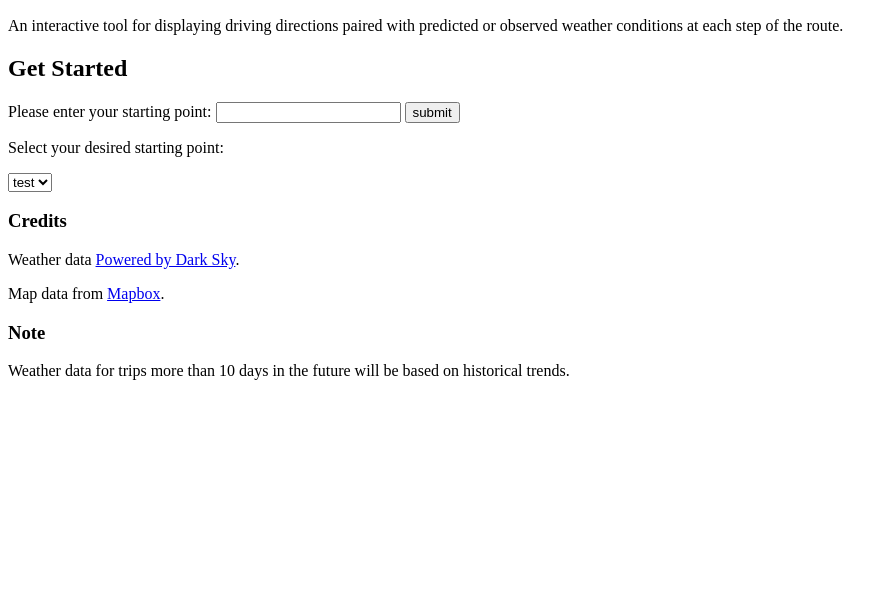
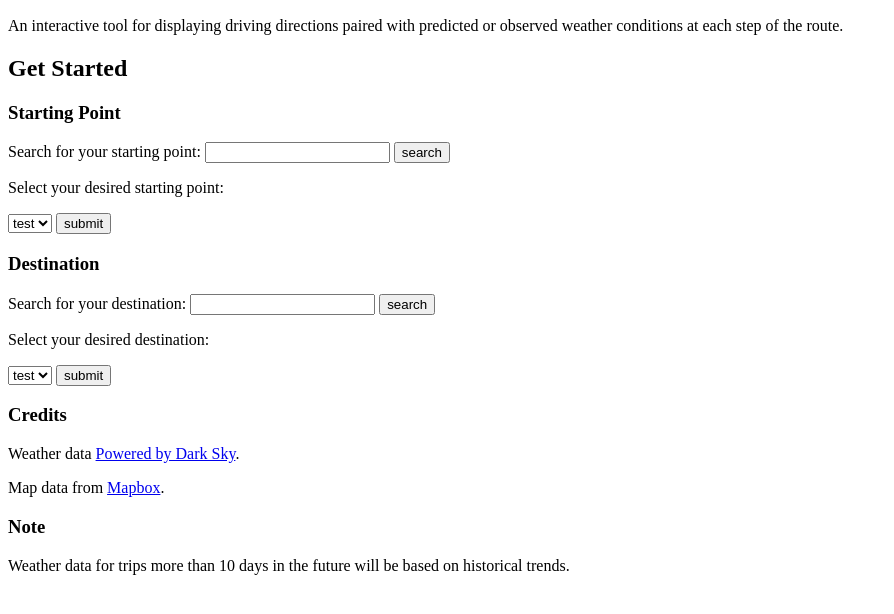
Before and after one commit to jasonmlutz/route-weather-js, a plain HTML site: page index.html in a window 1280 px wide. Shown: the part 110-724 px from the top of the page, without its empty margins (0-894 px from the left). Drawn offline with Linux system fonts and the light colour scheme; a script that the page names is missing.

Commit message:
html components for destination too

```diff
--- a/index.html
+++ b/index.html
@@ -15,16 +15,33 @@
       predicted or observed weather conditions at each step of the route.</p>
 
       <h2>Get Started</h2>
+
       <div class="navigation-form">
-        <label for="origin-input">Please enter your starting point: </label>
-        <input type="text" name="origin-input" id="origin-input" value="" />
-        <input type="button" value="submit" id='origin-input-button'>
-        <p id='origin-log'></p>
+        <h3>Starting Point</h3>
+        <label for="origin-input">Search for your starting point: </label>
+        <input type="text" name="origin-input" id="origin" value="" />
+        <input type="button" value="search" id='origin-input-button'>
+        <p id='origin'></p>
         <label for="origin-select">Select your desired starting point: </label>
         <p>
-          <select name="origin-select" id="origin-select">
-            <option value="0">test</option>
+          <select name="origin-select" id="origin">
+          <option value="0">test</option>
           </select>
+          <input type="button" value="submit" id='origin-select-button'>
+        </p>
+      </div>
+      <div class="navigation-form">
+        <h3>Destination</h3>
+        <label for="destination-input">Search for your destination: </label>
+        <input type="text" name="destination-input" id="destination" value="" />
+        <input type="button" value="search" id='destination-input-button'>
+        <p id='destination'></p>
+        <label for="destination-select">Select your desired destination: </label>
+        <p>
+          <select name="destination-select" id="destination">
+          <option value="0">test</option>
+          </select>
+          <input type="button" value="submit" id='destination-select-button'>
         </p>
       </div>
       <h3>Credits</h3>
```
